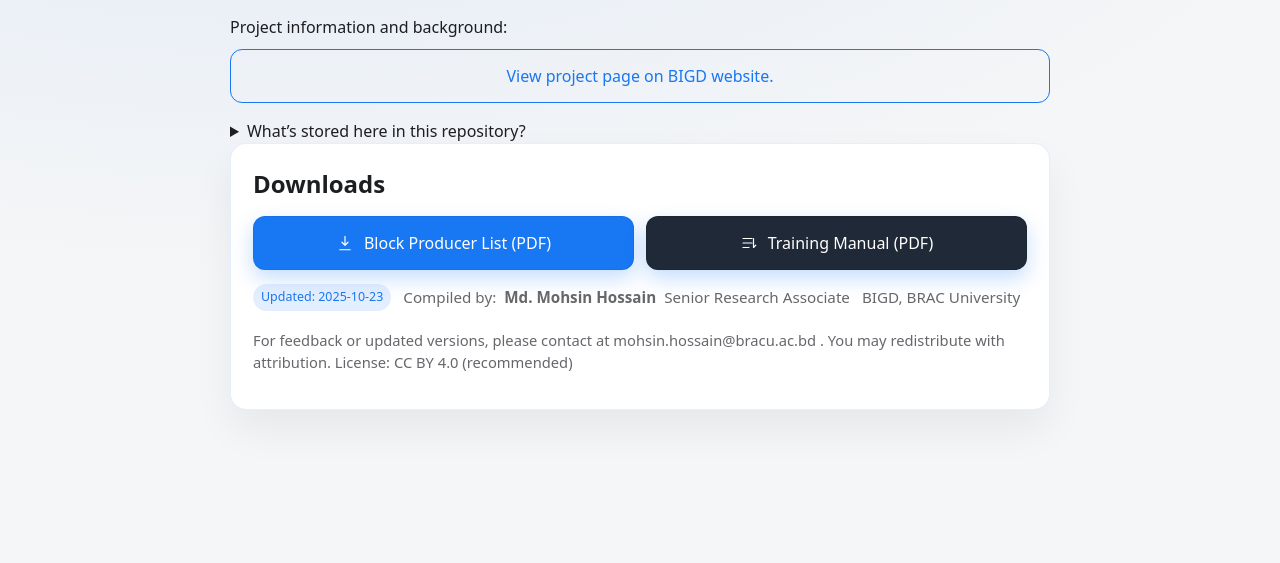
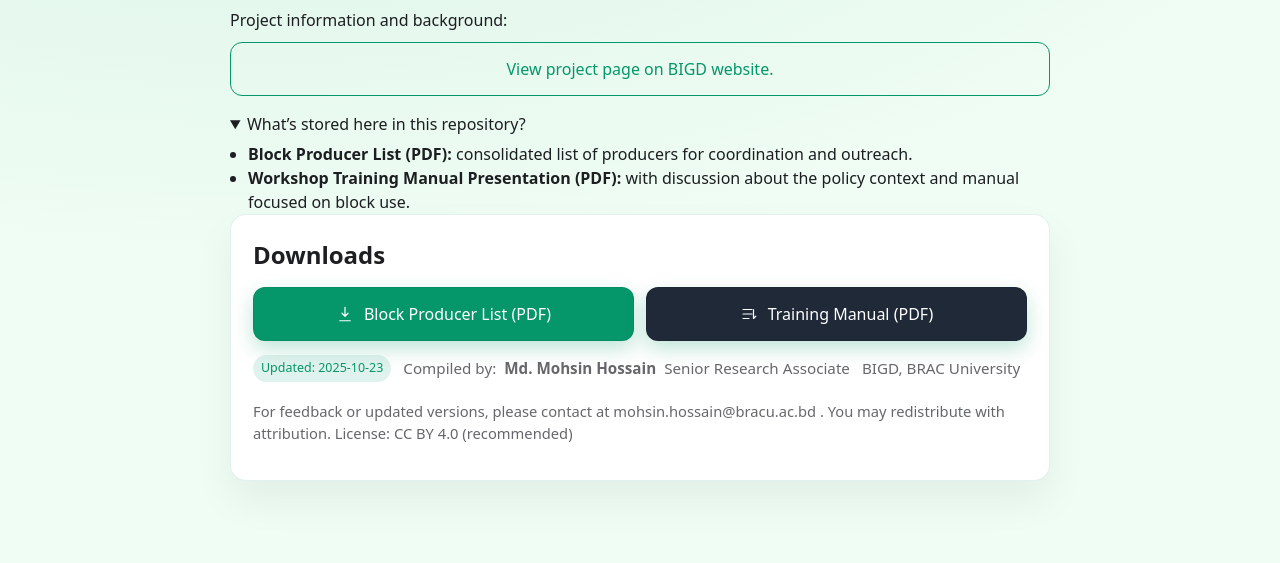
Before and after one commit to mohsin-bd/pedl-bricks-to-blocks-materials, a plain HTML site: page index.html in a window 1280 px wide. Shown: the part 237-800 px from the top of the page. Drawn offline with Linux system fonts and the light colour scheme.

Commit message:
fix style

```diff
--- a/index.html
+++ b/index.html
@@ -10,7 +10,7 @@
   <meta property="og:description" content="Open materials: Block Producer List (PDF) and Workshop Training Manual Presentation (PDF).">
   <meta property="og:type" content="website">
   <!-- Browser address bar color on mobile -->
-  <meta name="theme-color" content="#1877f2">
+  <meta name="theme-color" content="#059669">
 
   <style>
     /* ============================================================
@@ -19,13 +19,13 @@
        - No dark/system/theme-switching code included.
        ============================================================ */
     :root, [data-theme="mmh_pedl"]{
-      --bg:#f5f6f7;        /* off-white app background */
+      --bg:#f0fdf4;        /* light green background */
       --card:#ffffff;      /* card surfaces */
       --ink:#1c1e21;       /* primary text (near-black) */
       --muted:#65676b;     /* secondary text */
-      --brand:#1877f2;     /* Facebook blue */
-      --brand-2:#1462d9;   /* deeper blue for accents/gradients */
-      --ring:#b3d2ff;      /* accessible focus outline */
+      --brand:#059669;     /* green */
+      --brand-2:#047857;   /* deeper green for accents/gradients */
+      --ring:#a7f3d0;      /* accessible focus outline */
     }
 
     /* ========== Base reset & layout ========== */
@@ -35,7 +35,7 @@
       font:16px/1.5 system-ui,-apple-system,Segoe UI,Roboto,Ubuntu,Cantarell,Helvetica,Arial,sans-serif;
       color:var(--ink);
       /* subtle hero glow with FB blue tint */
-      background:radial-gradient(1200px 600px at 20% -10%, rgba(24,119,242,.10), transparent), var(--bg);
+      background:radial-gradient(1200px 600px at 20% -10%, rgba(5,150,105,.10), transparent), var(--bg);
       display:flex; min-height:100svh;
     }
     .wrap{margin:auto; padding:32px 20px; width:min(860px, 100%);}
@@ -56,7 +56,7 @@
       background:var(--card); border-radius:16px; padding:22px;
       box-shadow:0 20px 40px rgba(0,0,0,.06), 0 1px 0 rgba(255,255,255,.25) inset;
       /* subtle blue-tinted border with fallback */
-      border:1px solid rgba(24,119,242,.10);
+      border:1px solid rgba(5,150,105,.10);
       border:1px solid color-mix(in srgb, var(--brand) 12%, transparent);
     }
 
@@ -118,7 +118,9 @@
       </div>
     </header>
 
-    <hr style="margin:18px 0; border:none; border-top:1px solid rgba(24,119,242,.18)">
+    <hr style="margin:18px 0; border:none; border-top:1px solid rgba(5,150,105,.18)">
+
+    <p>This initiative focuses on the transition from traditional brick production to sustainable block manufacturing, addressing information and coordination challenges in adopting cleaner building technologies.</p>
 
     <p style="margin:0 0 10px 0;">Project information and background:</p>
     <p style="margin:0 0 16px 0;">
@@ -127,7 +129,7 @@
       </a>
     </p>
 
-    <details>
+    <details open>
       <summary>What’s stored here in this repository?</summary>
       <ul class="list">
         <li><strong>Block Producer List (PDF):</strong> consolidated list of producers for coordination and outreach.</li>
```
